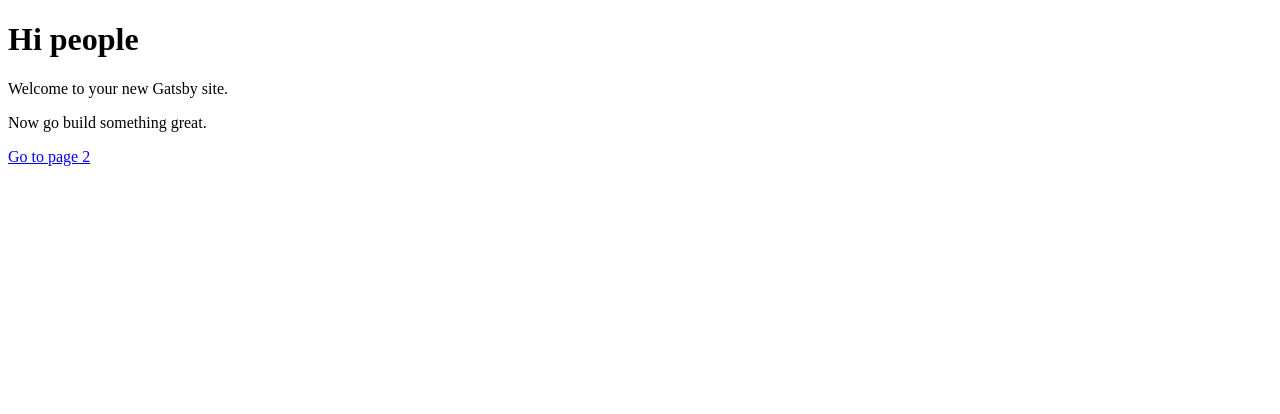
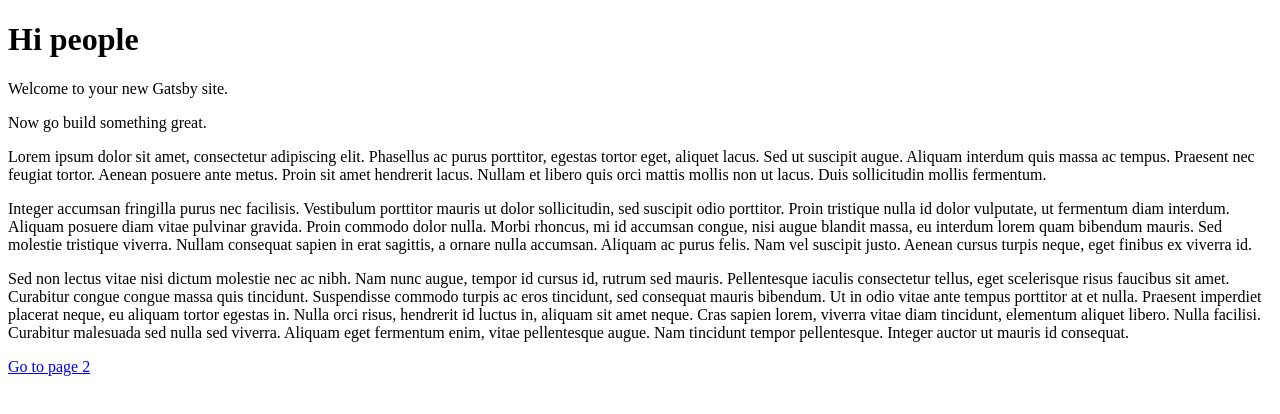
Before and after one commit to marcinwols/marcinwols.github.io, a Gatsby site in the folder site/: page / in a window 1280 px wide. Built offline with nearby package versions, Linux system fonts and the light colour scheme; Gatsby itself is replaced by a stand-in of ours.

Commit message:
Layout changes

```diff
--- a/site/gatsby-config.js
+++ b/site/gatsby-config.js
@@ -1,6 +1,6 @@
 module.exports = {
   siteMetadata: {
-    title: 'Gatsby Default Starter',
+    title: 'Marcin Wolski',
   },
   plugins: ['gatsby-plugin-react-helmet'],
 }
--- a/site/package.json
+++ b/site/package.json
@@ -21,6 +21,7 @@
     "deploy": "gatsby build && gh-pages -d public -b master"
   },
   "devDependencies": {
+    "gh-pages": "^1.1.0",
     "prettier": "^1.11.1"
   }
 }
--- a/site/src/components/header.js
+++ b/site/src/components/header.js
@@ -4,7 +4,7 @@ import Link from 'gatsby-link'
 const Header = ({ siteTitle }) => (
   <div
     style={{
-      background: 'rebeccapurple',
+      background: '#8FB2CC',
       marginBottom: '1.45rem',
     }}
   >
@@ -13,6 +13,7 @@ const Header = ({ siteTitle }) => (
         margin: '0 auto',
         maxWidth: 960,
         padding: '1.45rem 1.0875rem',
+        paddingTop: 150
       }}
     >
       <h1 style={{ margin: 0 }}>
--- a/site/src/pages/404.js
+++ b/site/src/pages/404.js
@@ -2,8 +2,8 @@ import React from 'react'
 
 const NotFoundPage = () => (
   <div>
-    <h1>NOT FOUND</h1>
-    <p>You just hit a route that doesn&#39;t exist... the sadness.</p>
+    <h1>404</h1>
+    <p>Not Found.</p>
   </div>
 )
 
--- a/site/src/pages/index.js
+++ b/site/src/pages/index.js
@@ -6,6 +6,30 @@ const IndexPage = () => (
     <h1>Hi people</h1>
     <p>Welcome to your new Gatsby site.</p>
     <p>Now go build something great.</p>
+    <p>Lorem ipsum dolor sit amet, consectetur adipiscing elit. Phasellus ac
+      purus porttitor, egestas tortor eget, aliquet lacus. Sed ut suscipit augue.
+      Aliquam interdum quis massa ac tempus. Praesent nec feugiat tortor. Aenean
+      posuere ante metus. Proin sit amet hendrerit lacus. Nullam et libero quis
+      orci mattis mollis non ut lacus. Duis sollicitudin mollis fermentum.</p>
+    <p>Integer accumsan fringilla purus nec facilisis. Vestibulum porttitor mauris
+      ut dolor sollicitudin, sed suscipit odio porttitor. Proin tristique nulla
+      id dolor vulputate, ut fermentum diam interdum. Aliquam posuere diam vitae
+      pulvinar gravida. Proin commodo dolor nulla. Morbi rhoncus, mi id accumsan
+      congue, nisi augue blandit massa, eu interdum lorem quam bibendum mauris.
+      Sed molestie tristique viverra. Nullam consequat sapien in erat sagittis,
+      a ornare nulla accumsan. Aliquam ac purus felis. Nam vel suscipit justo.
+      Aenean cursus turpis neque, eget finibus ex viverra id.</p>
+    <p>Sed non lectus vitae nisi dictum molestie nec ac nibh. Nam nunc augue,
+      tempor id cursus id, rutrum sed mauris. Pellentesque iaculis consectetur
+      tellus, eget scelerisque risus faucibus sit amet. Curabitur congue congue
+      massa quis tincidunt. Suspendisse commodo turpis ac eros tincidunt, sed
+      consequat mauris bibendum. Ut in odio vitae ante tempus porttitor at et
+      nulla. Praesent imperdiet placerat neque, eu aliquam tortor egestas in.
+      Nulla orci risus, hendrerit id luctus in, aliquam sit amet neque. Cras
+      sapien lorem, viverra vitae diam tincidunt, elementum aliquet libero.
+      Nulla facilisi. Curabitur malesuada sed nulla sed viverra. Aliquam eget
+      fermentum enim, vitae pellentesque augue. Nam tincidunt tempor
+      pellentesque. Integer auctor ut mauris id consequat.</p>
     <Link to="/page-2/">Go to page 2</Link>
   </div>
 )
```
Also changed, not shown: 1 other file.
